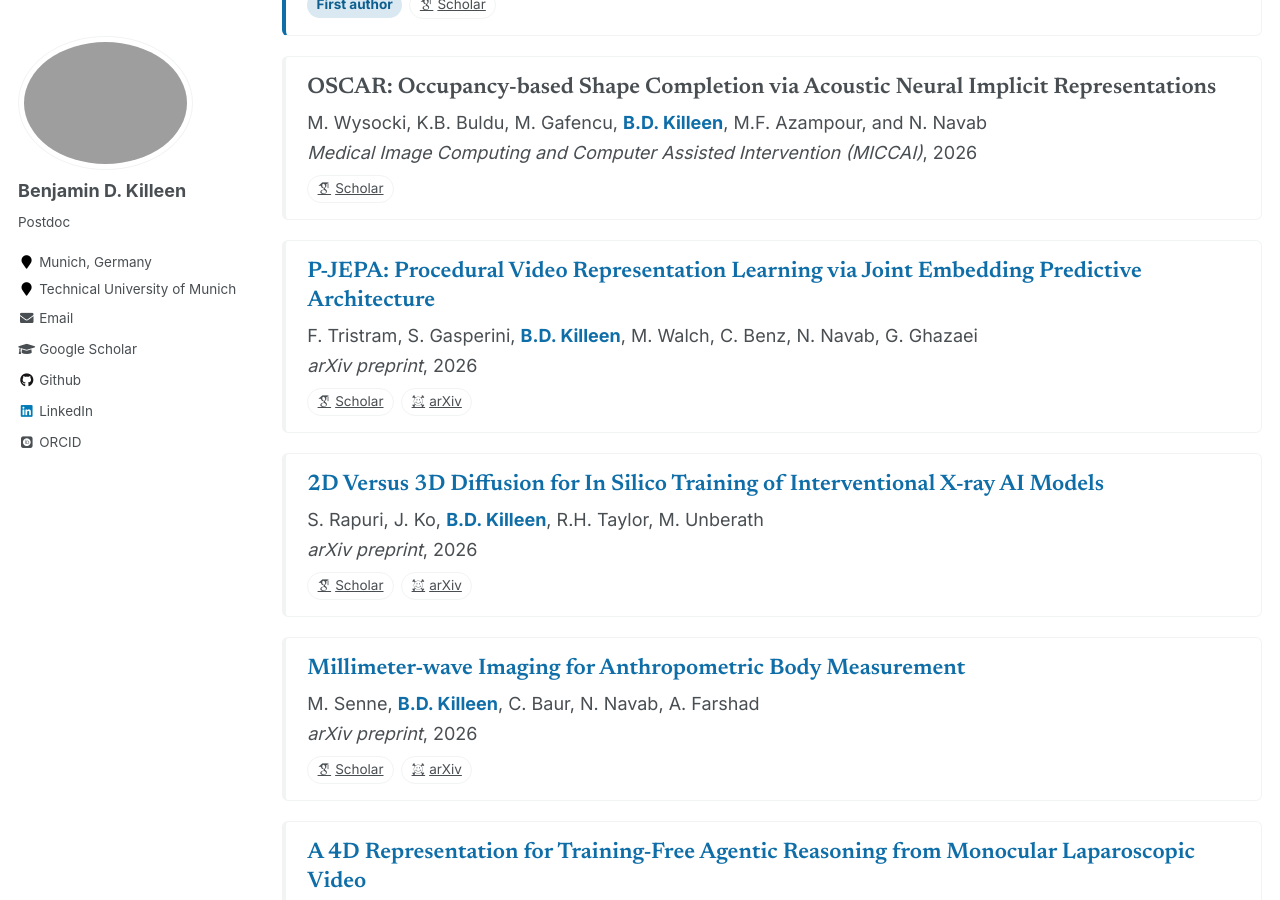
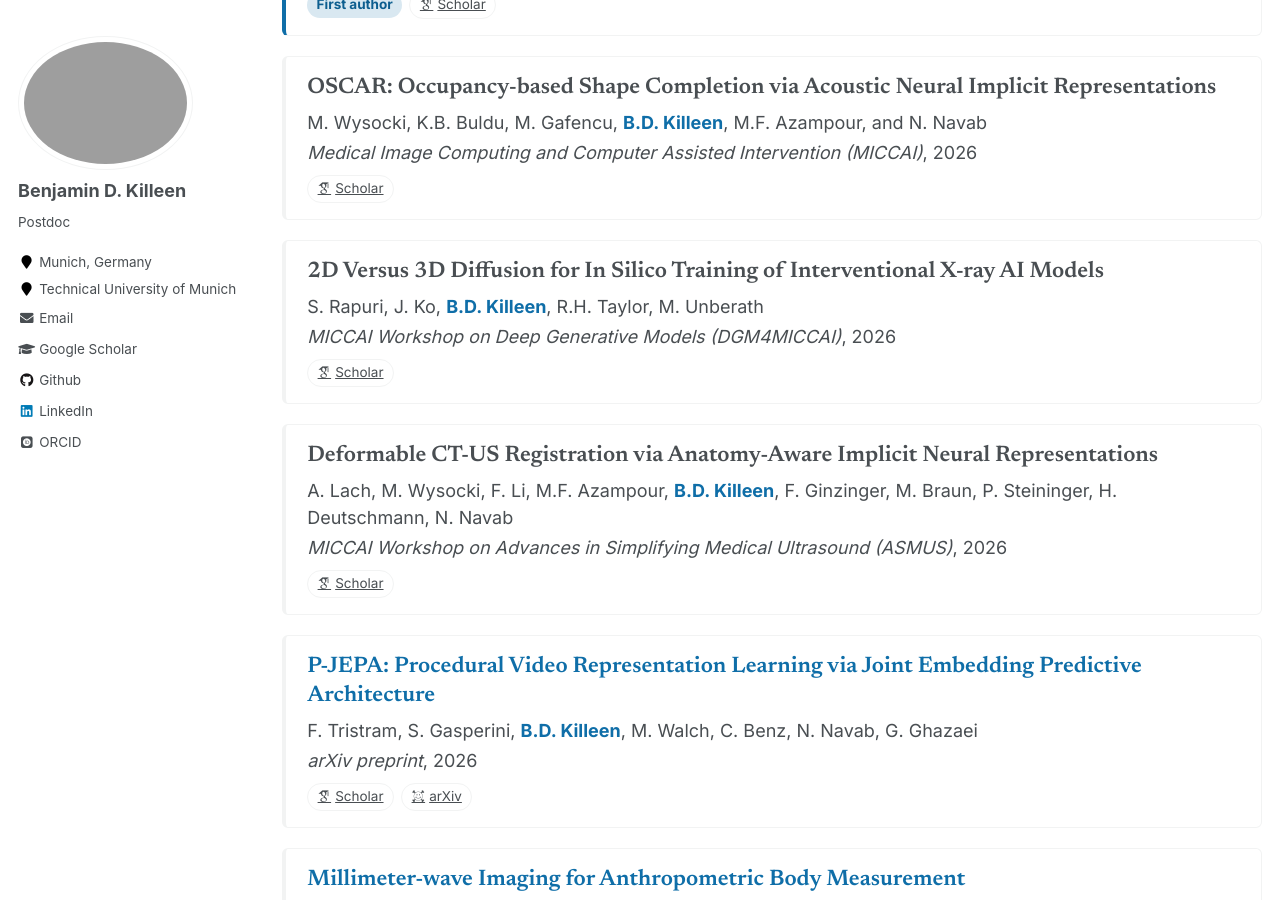
Before and after one commit to benjamindkilleen/benjamindkilleen.github.io, a Jekyll site: the page built from _pages/publications.md, in a window 1280 px wide and 900 px high, scrolled down 1170 px. Built offline with Jekyll 4.4.1, drawn with Linux system fonts in a browser that asks for light colours; some web fonts are replaced.

Commit message:
Auto-update CV from benjamindkilleen/cv@9793a25

```diff
--- a/_data/publications.yml
+++ b/_data/publications.yml
@@ -238,6 +238,26 @@
   venue: Medical Image Computing and Computer Assisted Intervention (MICCAI)
   year: 2026
   oral: false
+- key: pub:ctsynthex
+  type: conference
+  first_author: false
+  title: 2D Versus 3D Diffusion for In Silico Training of Interventional X-ray AI Models
+  authors: S. Rapuri, J. Ko, B.D. Killeen, R.H. Taylor, M. Unberath
+  authors_html: S. Rapuri, J. Ko, <strong>B.D. Killeen</strong>, R.H. Taylor, M. Unberath
+  venue: MICCAI Workshop on Deep Generative Models (DGM4MICCAI)
+  year: 2026
+  oral: false
+- key: pub:ct-us-inr
+  type: conference
+  first_author: false
+  title: Deformable CT-US Registration via Anatomy-Aware Implicit Neural Representations
+  authors: A. Lach, M. Wysocki, F. Li, M.F. Azampour, B.D. Killeen, F. Ginzinger, M. Braun, P. Steininger,
+    H. Deutschmann, N. Navab
+  authors_html: A. Lach, M. Wysocki, F. Li, M.F. Azampour, <strong>B.D. Killeen</strong>, F. Ginzinger,
+    M. Braun, P. Steininger, H. Deutschmann, N. Navab
+  venue: MICCAI Workshop on Advances in Simplifying Medical Ultrasound (ASMUS)
+  year: 2026
+  oral: false
 - key: pub:anatomygen
   type: conference
   first_author: false
@@ -358,16 +378,6 @@
   year: 2026
   oral: false
   arxiv_id: '2606.23256'
-- key: pub:ctsynthex
-  type: preprint
-  first_author: false
-  title: 2D Versus 3D Diffusion for In Silico Training of Interventional X-ray AI Models
-  authors: S. Rapuri, J. Ko, B.D. Killeen, R.H. Taylor, M. Unberath
-  authors_html: S. Rapuri, J. Ko, <strong>B.D. Killeen</strong>, R.H. Taylor, M. Unberath
-  venue: arXiv preprint
-  year: 2026
-  oral: false
-  arxiv_id: '2606.21414'
 - key: pub:mmwave-body-meas
   type: preprint
   first_author: false
```
Also changed, not shown: 1 other file.
